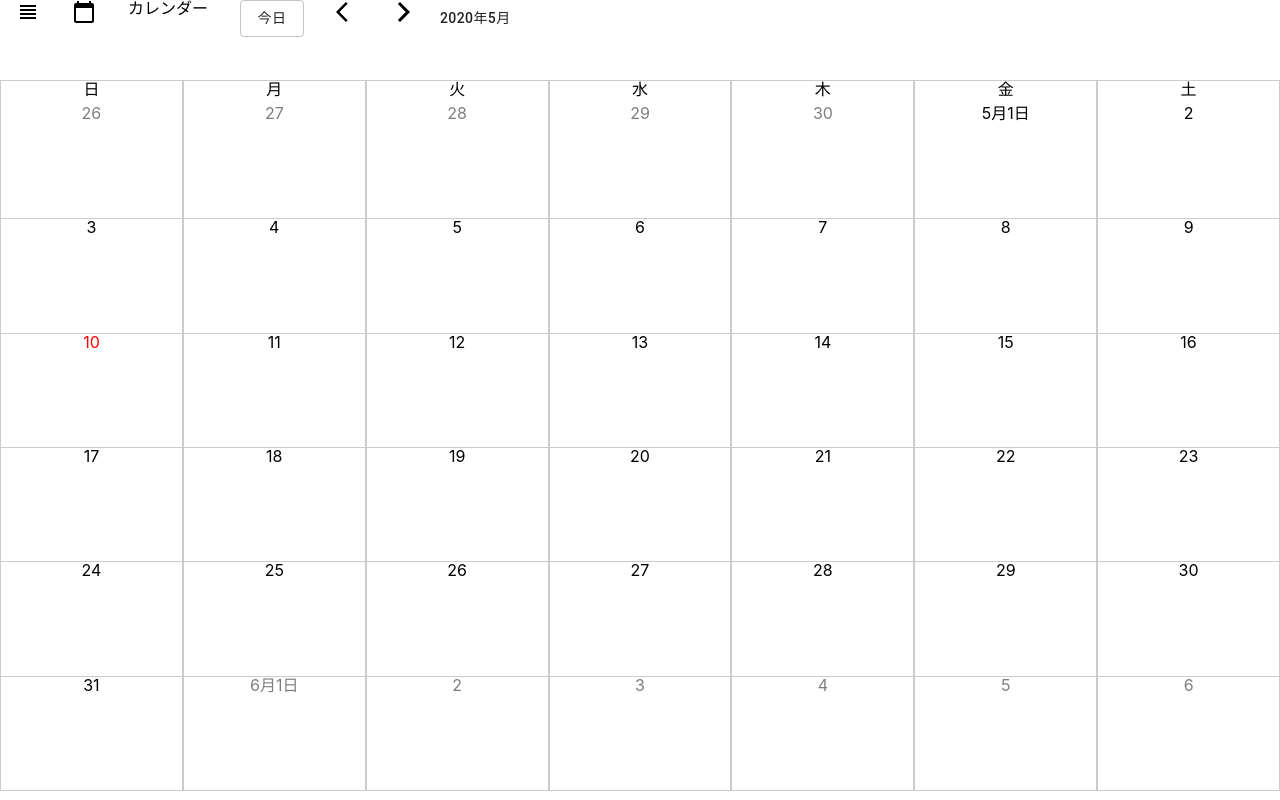
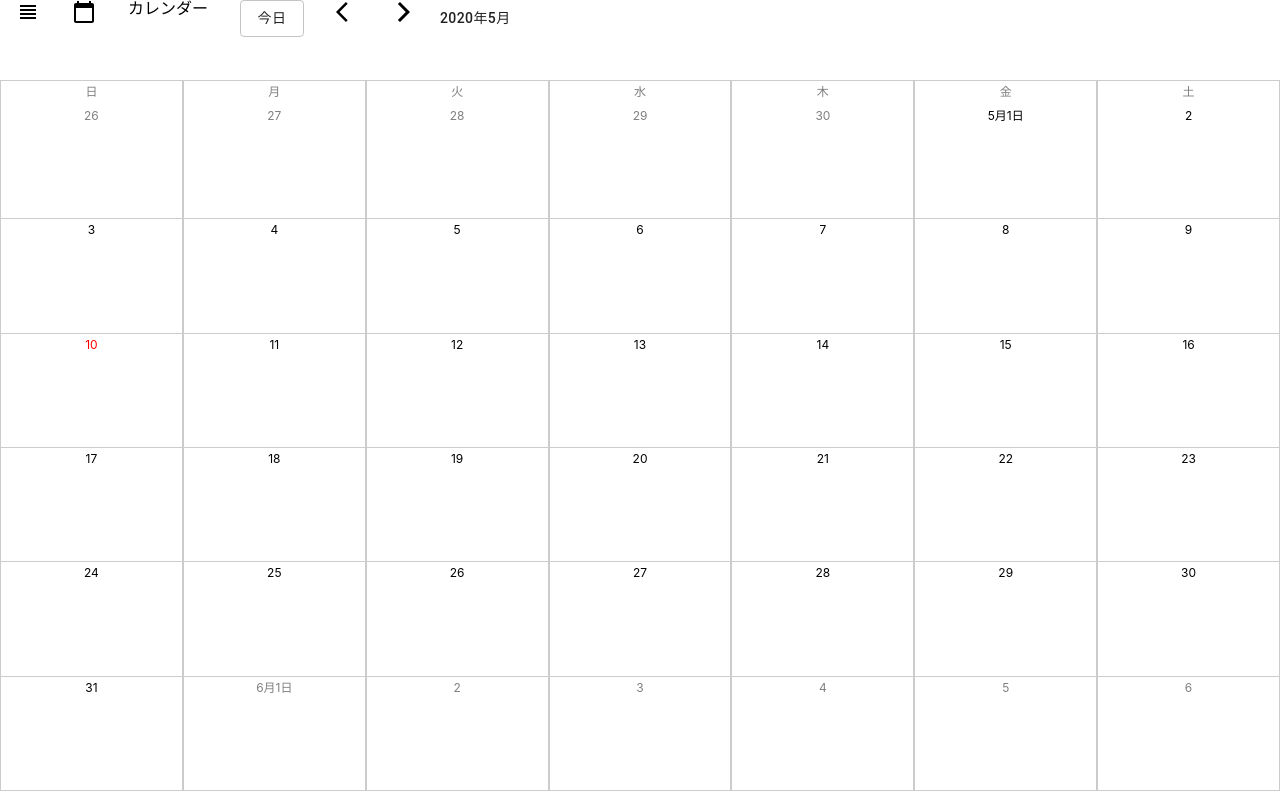
Before and after one commit to sunadoi/react_calendar, a React (Create React App) app: page / in a window 1280 px wide. Built offline with nearby package versions, Linux system fonts and the light colour scheme.

Commit message:
fix: スタイリング調整

```diff
--- a/src/container/CalendarBoard/CalendarBoard.jsx
+++ b/src/container/CalendarBoard/CalendarBoard.jsx
@@ -22,9 +22,9 @@ const CalendarBoard = props => {
     const weekDay = [ "日", "月", "火", "水", "木", "金", "土" ]
 
     return (
-      <ul>
+      <ul className={classes.WeekDay}>
         {weekDay.map((day, dayIndex) => {
-          return <li className={classes.WeekDay} key={dayIndex}>{day}</li>
+          return <li key={dayIndex}><p>{day}</p></li>
         })}
       </ul>
     );
--- a/src/container/CalendarBoard/CalendarBoard.module.css
+++ b/src/container/CalendarBoard/CalendarBoard.module.css
@@ -10,12 +10,18 @@
   padding: 0;
 }
 
-.WeekDay {
+.WeekDay li{
   width: 100%;
   height: 3vh;
   border: 1px solid #ccc;
   border-bottom: none;
   text-align: center;
+  font-size: 12px;
+}
+
+.WeekDay p {
+  margin-top: 5px;
+  opacity: 0.5;
 }
 
 .Week {
--- a/src/container/CalendarElement/CalendarElement.module.css
+++ b/src/container/CalendarElement/CalendarElement.module.css
@@ -4,4 +4,9 @@
   width: 100%;
   height: 100vh;
   text-align: center;
+  font-size: 12px;
 }
+
+.CalendarEl p {
+  margin-top: 5px;
+}
--- a/src/store/reducers/schedule.jsx
+++ b/src/store/reducers/schedule.jsx
@@ -9,7 +9,7 @@ const reducer = (state = initialState, action) => {
   switch(action.type) {
     case actionTypes.ADD_SCHEDULE:
       const updatedSchedules = [...state.schedules]
-      if (action.schedule.title === '') action.schedule.title = 'タイトルなし'
+      if (action.schedule.title === '') action.schedule.title = '(タイトルなし)'
       updatedSchedules.push(action.schedule);
 
       return {
```
